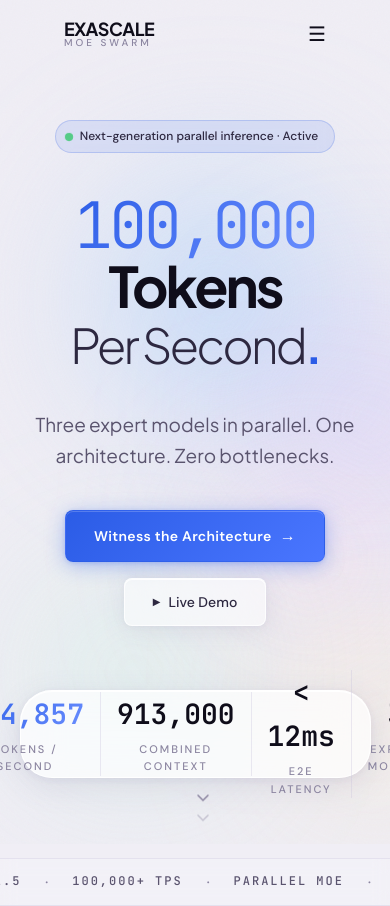
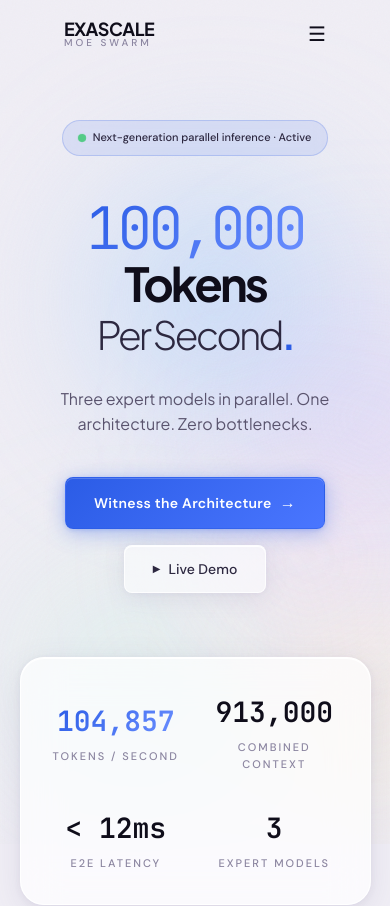
Before and after one commit to MOHAMEDPARVEZMAHAROOF/exascale-swarm, a Next.js app: page / in a window 390 px wide. Shown: the top 906 px of the page. Built offline with nearby package versions, Linux system fonts and the light colour scheme.

Commit message:
UI: Add mobile responsive overrides for Hero Section

```diff
--- a/src/app/globals.css
+++ b/src/app/globals.css
@@ -338,6 +338,30 @@ button {
   .nav-cta-desktop { display: none !important; }
   .nav-live-badge { display: none !important; }
   .nav-mobile-toggle { display: block !important; }
+
+  /* Hero Section Mobile Formatting */
+  .hero-eyebrow {
+    white-space: normal !important;
+    text-align: center;
+    padding: 8px 16px !important;
+  }
+  .hero-eyebrow span { font-size: 11px !important; }
+  .hero-title { font-size: clamp(36px, 12vw, 56px) !important; padding: 0 10px; }
+  .hero-number { font-size: clamp(44px, 15vw, 64px) !important; display: block; line-height: 1.1; }
+  .hero-subtitle { font-size: clamp(28px, 10vw, 42px) !important; padding: 0 10px; margin-bottom: var(--sp-4) !important; }
+  .hero-description { font-size: 16px !important; padding: 0 20px; line-height: 1.5; }
+
+  .metrics-bar {
+    flex-wrap: wrap !important;
+    height: auto !important;
+    padding: var(--sp-4) var(--sp-2) !important;
+    gap: var(--sp-4) 0 !important;
+    border-radius: var(--r-xl) !important;
+  }
+  .metrics-bar > div {
+    flex: 0 0 50% !important;
+    border-right: none !important;
+  }
 }
 
 /* ── BUTTONS ───────────────────────────────────────────────────────────── */
--- a/src/components/hero/HeroSection.tsx
+++ b/src/components/hero/HeroSection.tsx
@@ -22,6 +22,7 @@ export default function HeroSection() {
     >
       {/* Eyebrow Pill */}
       <motion.div
+        className="hero-eyebrow"
         initial={{ opacity: 0, scale: 0.9 }}
         animate={{ opacity: 1, scale: 1 }}
         transition={{ duration: 0.4, delay: 0.2 }}
@@ -53,6 +54,7 @@ export default function HeroSection() {
 
       {/* Headline */}
       <motion.h1
+        className="hero-title"
         initial={{ opacity: 0, y: 30 }}
         animate={{ opacity: 1, y: 0 }}
         transition={{ duration: 0.7, delay: 0.5, ease: [0.16, 1, 0.3, 1] }}
@@ -67,6 +69,7 @@ export default function HeroSection() {
         }}
       >
         <span
+          className="hero-number"
           style={{
             fontFamily: 'var(--font-mono)',
             fontSize: 'clamp(64px, 8vw, 108px)',
@@ -84,6 +87,7 @@ export default function HeroSection() {
       </motion.h1>
 
       <motion.p
+        className="hero-subtitle"
         initial={{ opacity: 0, y: 20 }}
         animate={{ opacity: 1, y: 0 }}
         transition={{ duration: 0.7, delay: 0.6, ease: [0.16, 1, 0.3, 1] }}
@@ -103,6 +107,7 @@ export default function HeroSection() {
 
       {/* Subtitle */}
       <motion.p
+        className="hero-description"
         initial={{ opacity: 0, y: 12 }}
         animate={{ opacity: 1, y: 0 }}
         transition={{ duration: 0.6, delay: 0.9 }}
@@ -136,7 +141,7 @@ export default function HeroSection() {
 
       {/* Metrics Bar — Glass-1 floating card */}
       <motion.div
-        className="glass-1"
+        className="glass-1 metrics-bar"
         initial={{ opacity: 0, y: 32, scale: 0.97 }}
         animate={{ opacity: 1, y: 0, scale: 1 }}
         transition={{ duration: 0.8, delay: 1.3, ease: [0.16, 1, 0.3, 1] }}
```
